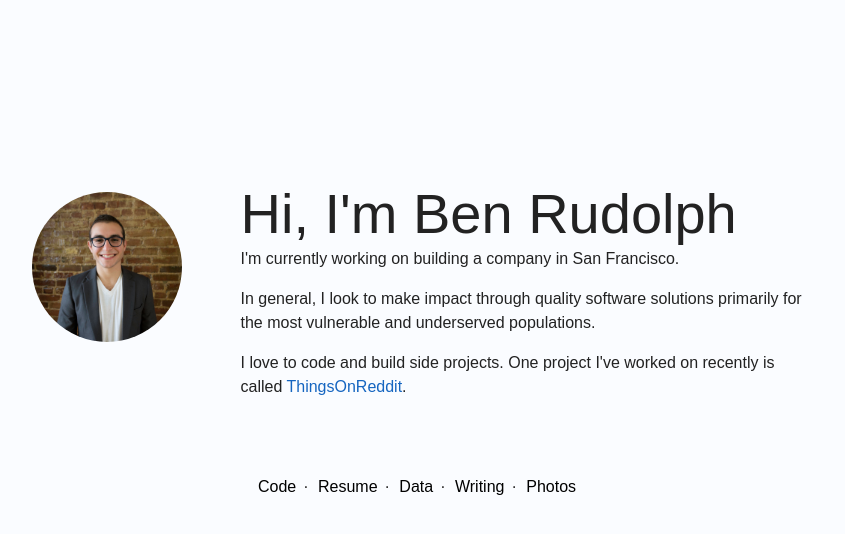
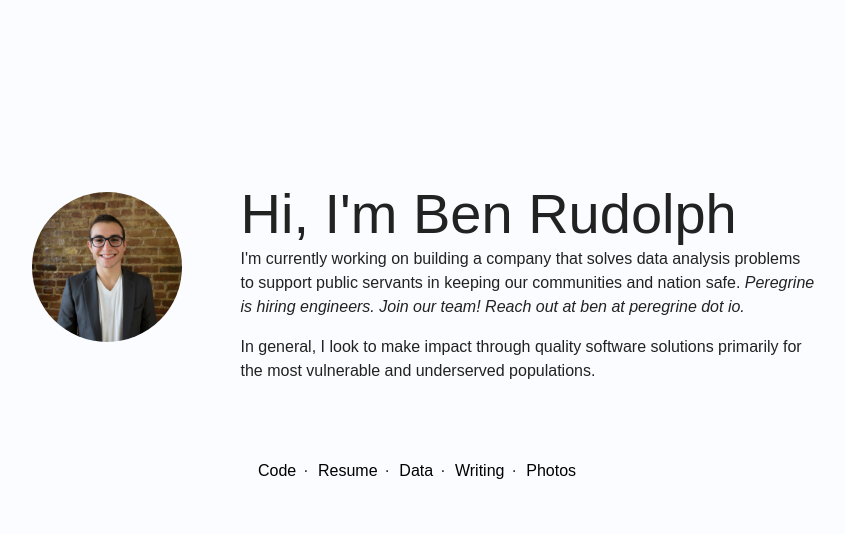
Before and after one commit to benrudolph/main, a Jekyll site: the page built from index.html, in a window 1280 px wide. Shown: the top 534 px of the page, without its empty margins (222-1067 px from the left). Built offline with Jekyll 4.4.1, drawn with Linux system fonts in a browser that asks for light colours; Markdown is read by kramdown in place of the engine named in the settings.

Commit message:
Update text

```diff
--- a/index.html
+++ b/index.html
@@ -11,14 +11,10 @@ layout: default
       <h1 class="about-heading">Hi, I'm Ben Rudolph</h1>
       <div class="about-content">
         <p>
-        I'm currently working on building a company in San Francisco.
+        I'm currently working on building a company that solves data analysis problems to support public servants
+        in keeping our communities and nation safe. <i>Peregrine is hiring engineers. Join our team! Reach out at ben at peregrine dot io.</i>
         </p>
-        <p>
-        In general, I look to make impact through quality software solutions primarily for the most vulnerable and underserved populations.
-        </p>
-        <p>
-        I love to code and build side projects. One project I've worked on recently is called <a href="https://thingsonreddit.com/">ThingsOnReddit</a>.
-        </p>
+        <p>In general, I look to make impact through quality software solutions primarily for the most vulnerable and underserved populations.</p>
       </div>
     </div>
   </div>
```
